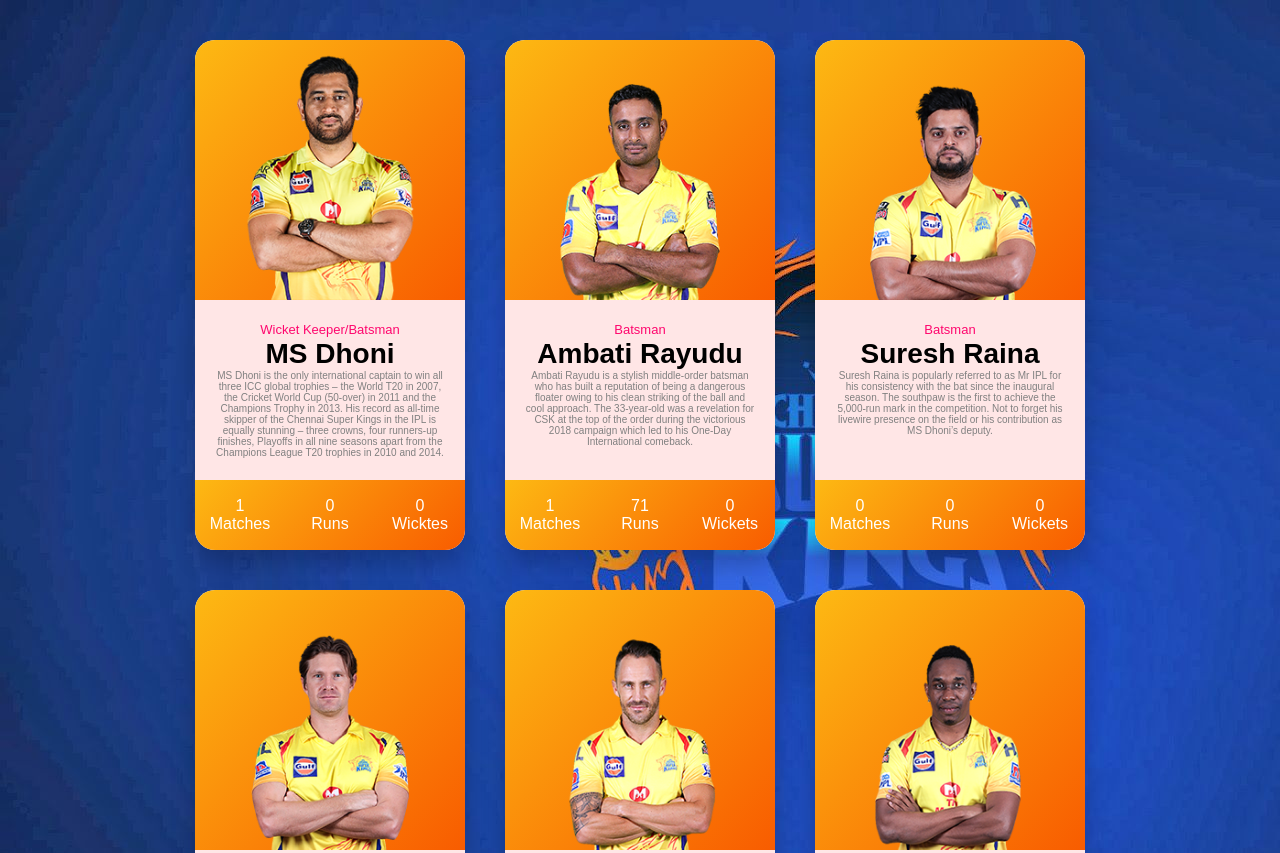
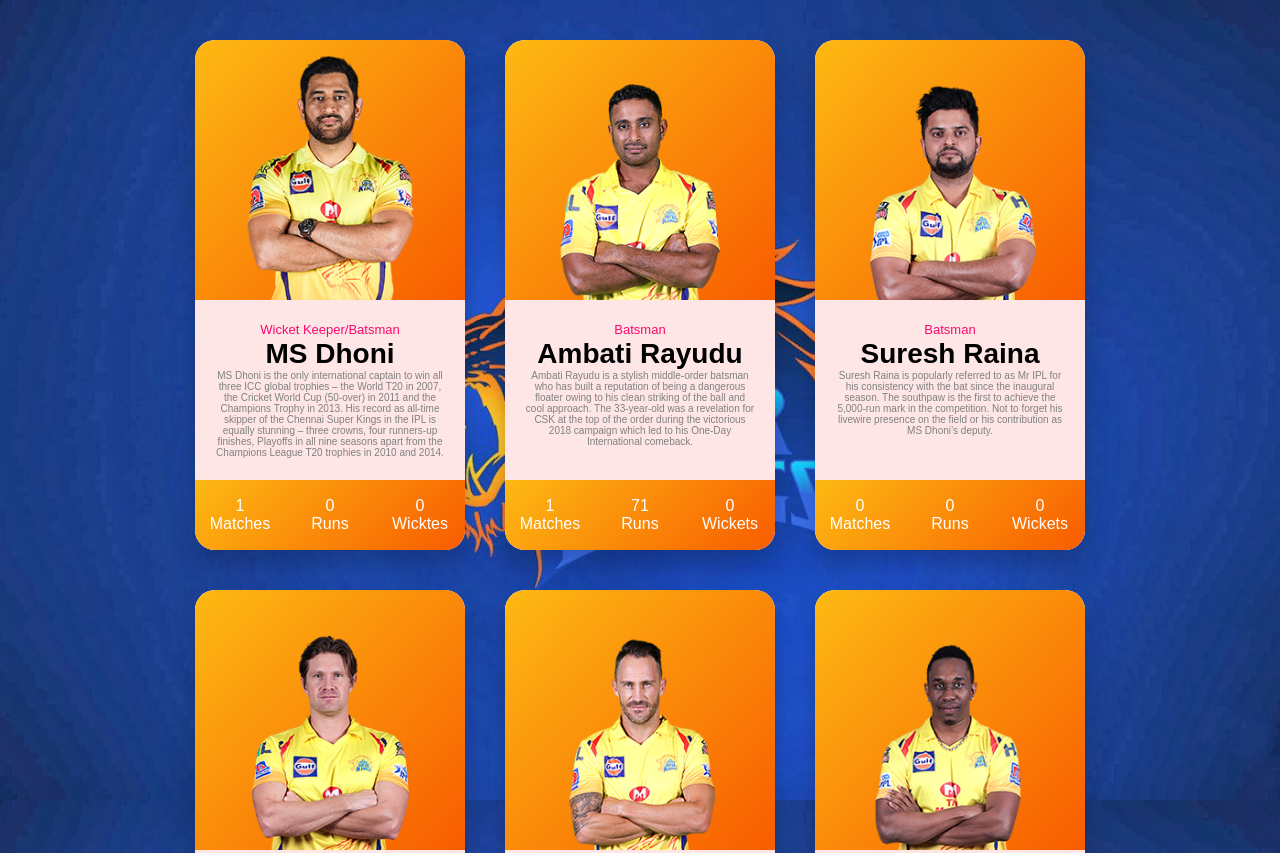
Before and after one commit to vishnu-sagubandi/IPLfever, a plain HTML site: page index.html in a window 1280 px wide. Shown: the top 853 px of the page. Drawn offline with Linux system fonts and the light colour scheme.

Commit message:
background changes

```diff
--- a/card1_styles.css
+++ b/card1_styles.css
@@ -12,6 +12,9 @@ body{
   min-width: 100vh;
   background: url('assets/3khMZT.jpg');
   background-attachment: fixed;
+  background-position-x: center;
+  background-repeat: no-repeat;
+  background-size: cover;
 }
 .container{
   position: relative;
@@ -77,6 +80,7 @@ body{
 }
 .card-stats {
   grid-area: stats;
+  display: -ms-grid;
   display: grid;
   grid-template-columns: 1fr 1fr 1fr;
   grid-template-rows: 1fr;
```
